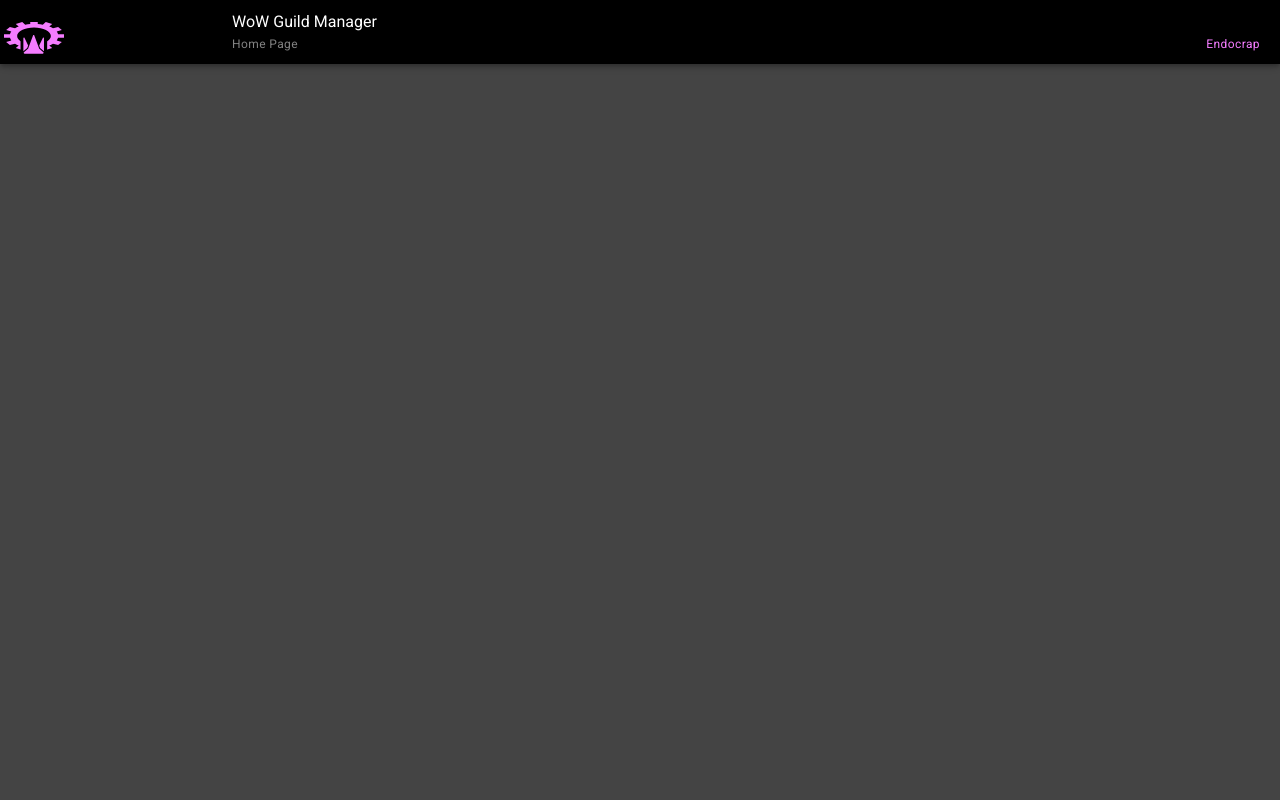
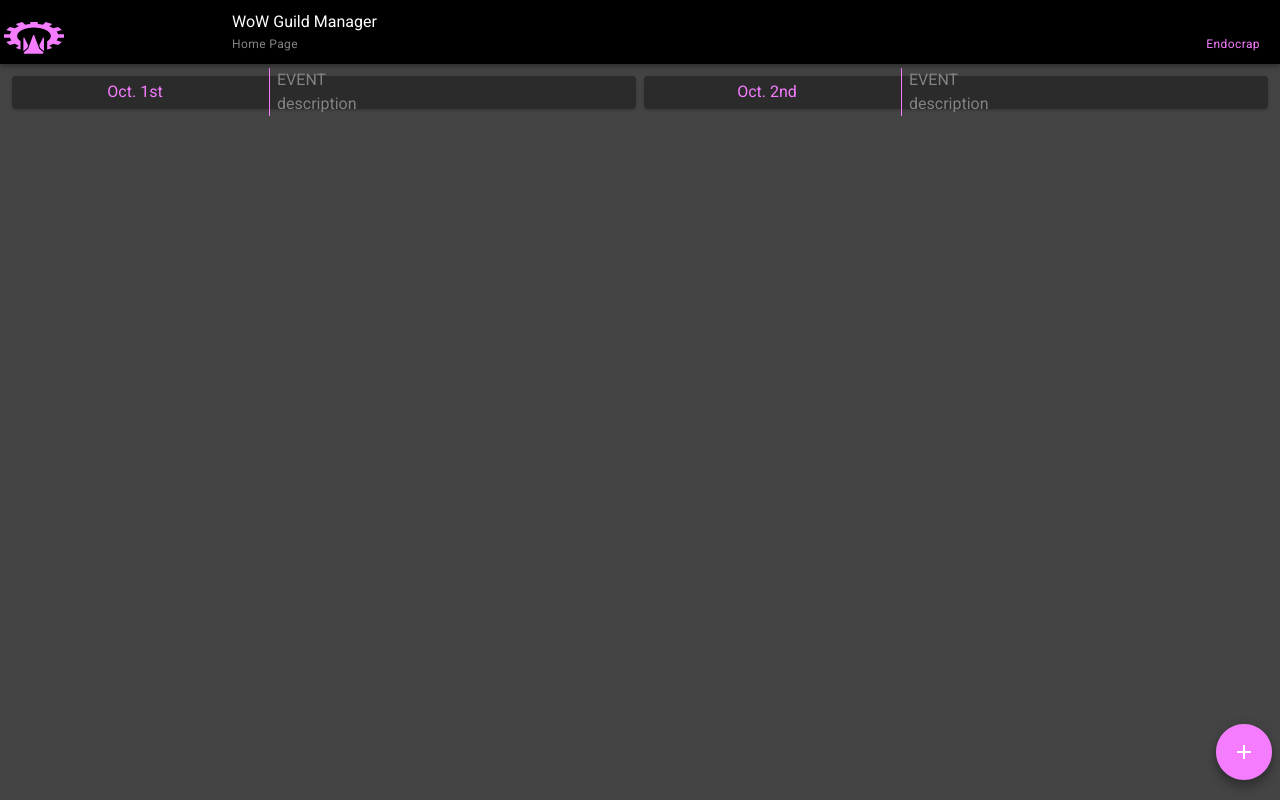
Before and after one commit to tyrusheebhammer/wow-guild-manager, a Vue app in the folder app/: page /calendar in a window 1280 px wide. Built offline with nearby package versions, Linux system fonts and the light colour scheme; what vuefire would draw is missing.

Commit message:
basic calendar ui

```diff
--- /dev/null
+++ b/app/src/components/CalendarCard.vue
@@ -0,0 +1,62 @@
+<template>
+  <v-container @click="cardWasClicked" fill-height class="pa-0 ma-0">
+    <v-row>
+      <v-col cols="12">
+        <v-card max-height="80" class="mx-auto py-1 ma-1 backgroundGray">
+          <v-row>
+            <v-col cols="5" class="center" align-center>
+              <div class="mx-2 primary--text center">{{ date }}</div>
+            </v-col>
+            <v-divider vertical class="primary"></v-divider>
+            <v-col cols="6" class="pa-0 ma-0">
+              <v-row class="pa-0 ma-0">
+                <v-col cols="12" class="pa-0 ma-0">
+                  <div class="mx-2 lightgray--text">{{ title }}</div>
+                </v-col>
+              </v-row>
+              <v-row class="pa-0 ma-0">
+                <v-col cols="12" class="pa-0 ma-0">
+                  <div class="mx-2 lightgray--text">{{ subtitle }}</div>
+                </v-col>
+              </v-row>
+            </v-col>
+          </v-row>
+        </v-card>
+      </v-col>
+    </v-row>
+  </v-container>
+</template>
+
+<script>
+export default {
+  name: "CalendarCard",
+  props: {
+    id: Number,
+    date: String,
+    title: String,
+    subtitle: String,
+    creator: String
+  },
+  methods: {
+    cardWasClicked() {
+      this.$emit("click", this.id);
+    }
+  }
+};
+</script>
+
+<style>
+.center {
+  text-align: center;
+  vertical-align: center;
+}
+
+.pink-outline {
+  border: 0.5px solid rgb(244, 124, 255) !important;
+  background: #2b2b2b !important;
+}
+
+.backgroundGray {
+  background: #2b2b2b !important;
+}
+</style>
--- a/app/src/views/Calendar.vue
+++ b/app/src/views/Calendar.vue
@@ -1,15 +1,201 @@
 <template>
-    <div>
+  <v-container fluid>
+    <v-row dense>
+      <v-col
+        cols="12"
+        sm="6"
+        v-for="(event, index) in events"
+        :key="event.id"
+        class="py-0 my-0"
+      >
+        <calendar-card
+          @click="showModal"
+          :id="index"
+          :date="event.date"
+          :title="event.title"
+          :subtitle="event.subtitle"
+          :creator="event.creator"
+        ></calendar-card>
+      </v-col>
+    </v-row>
 
-  </div>
+    <v-row justify="center">
+      <v-dialog v-model="dialog" v-if="selected!==null" persistent max-width="290">
+        <v-card>
+          <v-card-title class="headline">{{ events[selected].title }}</v-card-title>
+          <v-card-text>{{ events[selected].subtitle }}</v-card-text>
+          <v-card-actions>
+            <v-spacer></v-spacer>
+            <v-btn
+              v-if="events[selected].creator===user"
+              color="primary"
+              text
+              @click="showEdit"
+            >Edit</v-btn>
+            <v-btn
+              v-if="events[selected].creator===user"
+              color="primary"
+              text
+              @click="showDelete"
+            >Delete</v-btn>
+            <v-btn
+              v-if="events[selected].creator===user | events[selected].creator!==user"
+              color="primary"
+              text
+              @click="dialog = false"
+            >Close</v-btn>
+          </v-card-actions>
+        </v-card>
+      </v-dialog>
+    </v-row>
+
+    <v-row justify="center">
+      <v-dialog id="edit" v-model="edit" v-if="selected!==null" persistent max-width="290">
+        <v-card>
+          <v-card-title class="headline">Edit</v-card-title>
+          <v-card-text>
+            <v-row>
+              <v-col cols="12" sm="6" md="3">
+                <v-text-field
+                  id="titleEntry"
+                  label="Solo"
+                  placeholder="Title"
+                  v-model="events[selected].title"
+                  solo
+                ></v-text-field>
+              </v-col>
+            </v-row>
+            <v-row>
+              <v-col cols="12" sm="6" md="3">
+                <v-text-field
+                  id="messageEntry"
+                  label="Solo"
+                  placeholder="Message"
+                  v-model="events[selected].subtitle"
+                  solo
+                ></v-text-field>
+              </v-col>
+            </v-row>
+          </v-card-text>
+          <v-card-actions>
+            <v-spacer></v-spacer>
+            <v-btn
+              v-if="events[selected].creator===user"
+              color="primary"
+              text
+              @click="saveChanges"
+            >Save</v-btn>
+            <v-btn
+              v-if="events[selected].creator===user"
+              color="primary"
+              text
+              @click="edit = false"
+            >Cancel</v-btn>
+          </v-card-actions>
+        </v-card>
+      </v-dialog>
+    </v-row>
+
+    <v-row justify="center">
+      <v-dialog id="delete" v-model="del" v-if="selected!==null" persistent max-width="290">
+        <v-card>
+          <v-card-title class="headline">Delete</v-card-title>
+          <v-card-text>Are you sure you want to delete this event?</v-card-text>
+          <v-card-actions>
+            <v-spacer></v-spacer>
+            <v-btn
+              v-if="events[selected].creator===user"
+              color="primary"
+              text
+              @click="doADelete"
+            >Delete</v-btn>
+            <v-btn
+              v-if="events[selected].creator===user"
+              color="primary"
+              text
+              @click="del = false"
+            >Cancel</v-btn>
+          </v-card-actions>
+        </v-card>
+      </v-dialog>
+    </v-row>
+
+    <div id="fab" data-toggle="modal">
+      <v-img src="src/assets/AddButton.svg" lazy-src="@/assets/AddButton.svg"></v-img>
+    </div>
+  </v-container>
 </template>
 
 <script>
+/* eslint-disable */
+import CalendarCard from "@/components/CalendarCard.vue";
 export default {
-  name: 'Calendar'
-}
+  name: "Calendar",
+  components: {
+    CalendarCard
+  },
+  methods: {
+    showModal(id, user) {
+      console.log("id is ", id);
+      this.dialog = true;
+      this.selected = id;
+      this.user = "Megan";
+    },
+    showEdit() {
+      this.dialog = false;
+      this.edit = true;
+    },
+    showDelete() {
+      this.dialog = false;
+      this.del = true;
+    },
+    saveChanges() {
+      this.edit = false;
+      console.log("do something with firebase to save changes");
+    },
+    doADelete() {
+      this.del = false;
+      console.log("do something with firebase to delete");
+    }
+  },
+  data() {
+    return {
+      dialog: false,
+      edit: false,
+      del: false,
+      selected: null,
+      user: "Megan",
+      events: [
+        {
+          id: "123",
+          date: "Oct. 1st",
+          title: "EVENT",
+          subtitle: "description",
+          creator: "Megan"
+        },
+        {
+          id: "345",
+          date: "Oct. 2nd",
+          title: "EVENT",
+          subtitle: "description",
+          creator: "Tyrus"
+        }
+      ]
+    };
+  }
+};
 </script>
 
 <style>
+#fab {
+  position: fixed;
+  bottom: 4px;
+  right: 0px;
+  z-index: 999;
+}
 
+#fab:active {
+  transform: translateY(4px);
+  opacity: 0.8;
+}
 </style>
```
